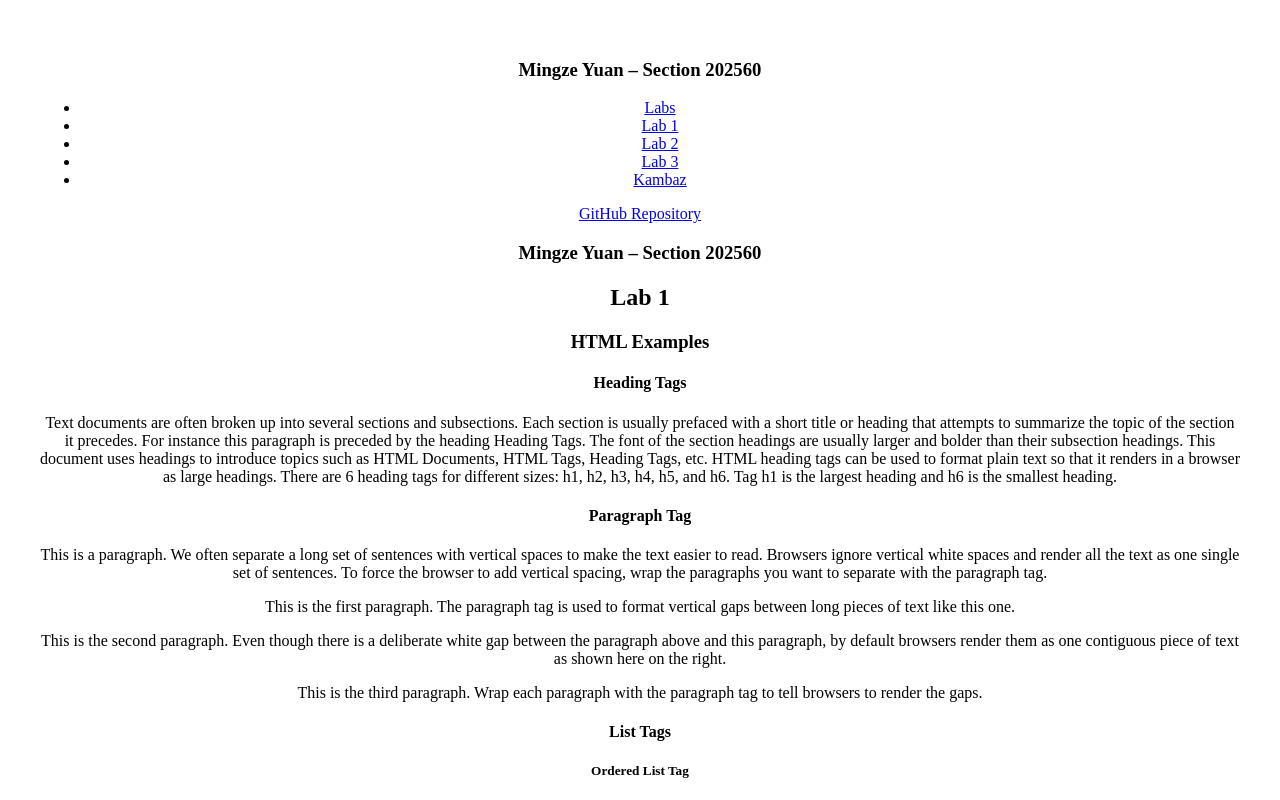
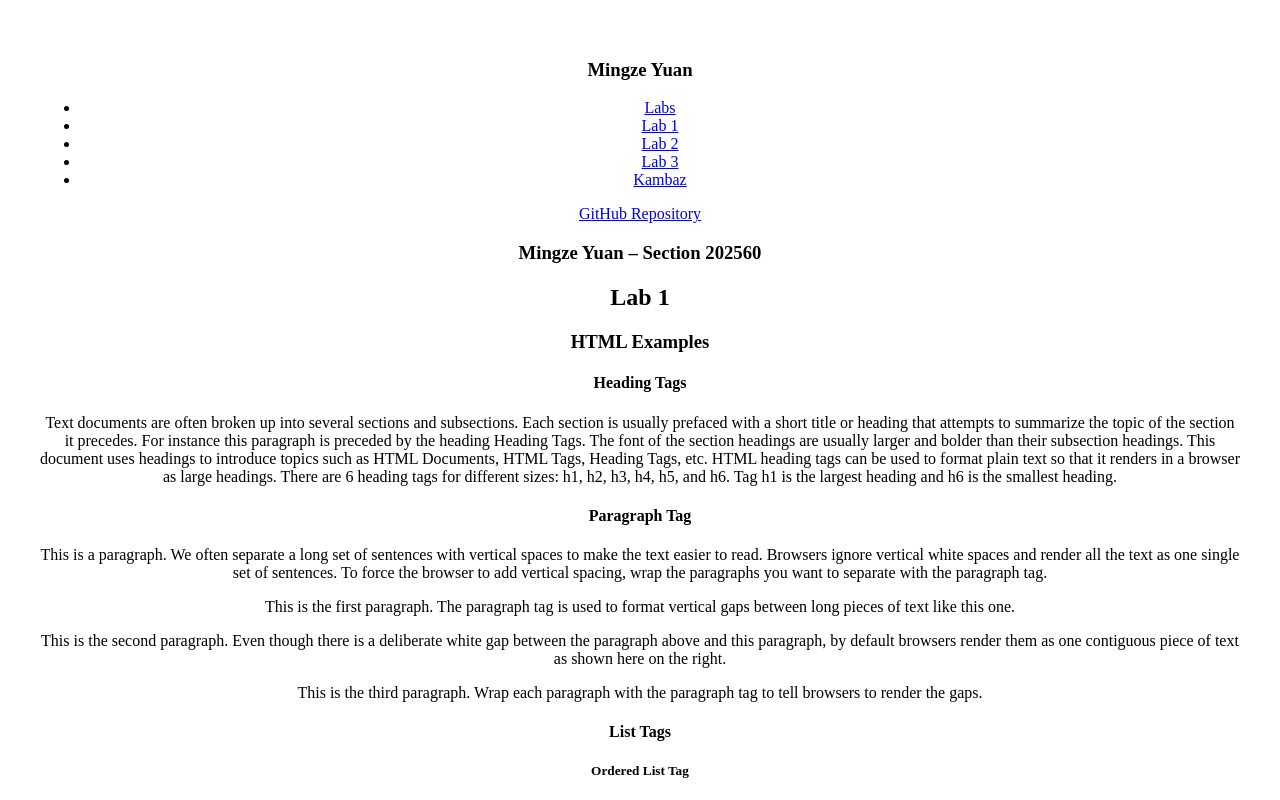
Before and after one commit to Snorman-zzz/kambaz-react-web-app, a React (Vite) app: page /#/Labs/Lab1 in a window 1280 px wide. Shown: the top 800 px of the page. Built offline with nearby package versions, Linux system fonts and the light colour scheme.

Commit message:
Reduced duplicates

```diff
--- a/src/Labs/index.tsx
+++ b/src/Labs/index.tsx
@@ -10,9 +10,8 @@ function Index() {
 
 export default function Labs() {
     return (
-        // ... existing code ...
         <div id="wd-labs">
-            <h3 id="wd-student-id">Mingze Yuan – Section 202560</h3>
+            <h3 id="wd-student-id">Mingze Yuan</h3>
             <TOC />
             <a id="wd-github" href="https://github.com/Snorman-zzz/kambaz-react-web-app">
                 GitHub Repository
```
